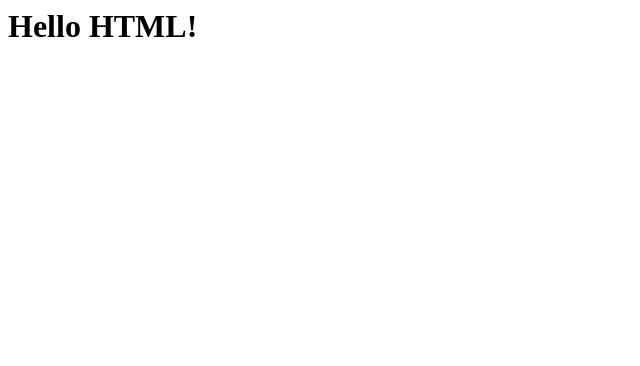
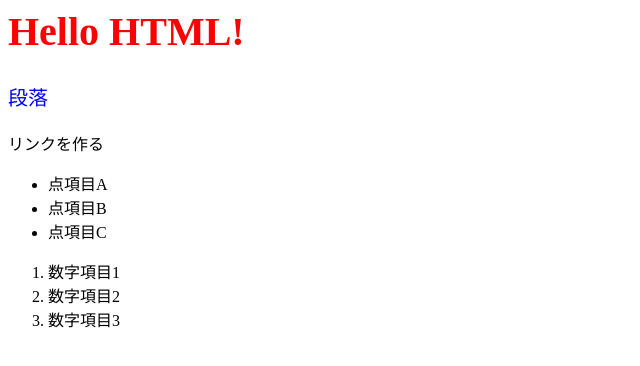
Before and after one commit to kd0171/JavaScript_Test, a plain HTML site: page index.html in a window 1280 px wide. Shown: the whole page, without its empty margins (0-640 px from the left). Drawn offline with Linux system fonts and the light colour scheme.

Commit message:
html css v2

```diff
--- a/index.html
+++ b/index.html
@@ -1,8 +1,24 @@
 <html>
     <head>
         <meta charset="UTF-8">
+        <link rel="stylesheet" href="style.css">    <!-- CSSの読み込みにはこれが必要　-->
     </head>
     <body>
-        <h1> Hello HTML!</h1>
+        <h1> Hello HTML!</h1>    <!--  -->
+        <p> 段落 </p>
+        <!-- <a ref="https....com"> リンクを貼れる </a> -->
+        <!-- <img src="https....com"> 写真のリンクを貼れる-->
+        <a> リンクを作る </a>
+        <ul>
+            <li>点項目A</li>
+            <li>点項目B</li>
+            <li>点項目C</li>
+        </ul>
+        <ol>
+            <li>数字項目1</li>
+            <li>数字項目2</li>
+            <li>数字項目3</li>
+        </ol>
+
     </body>
 </html>
--- /dev/null
+++ b/style.css
@@ -0,0 +1,19 @@
+h1 {
+  color: #ff0000;
+  /* 文字の大きさを40pxにしてください */
+  font-size:40px;
+
+  /* 文字の種類をserifにしてください */
+  font-family:serif;
+
+}
+
+p {
+  color: #0000ff;
+  /* 文字の大きさを20pxにしてください */
+  font-size:20px;
+
+  /* 文字の種類を"Lucida Grande"にしてください */
+  font-family:"Lucida Grande";
+
+}
```
